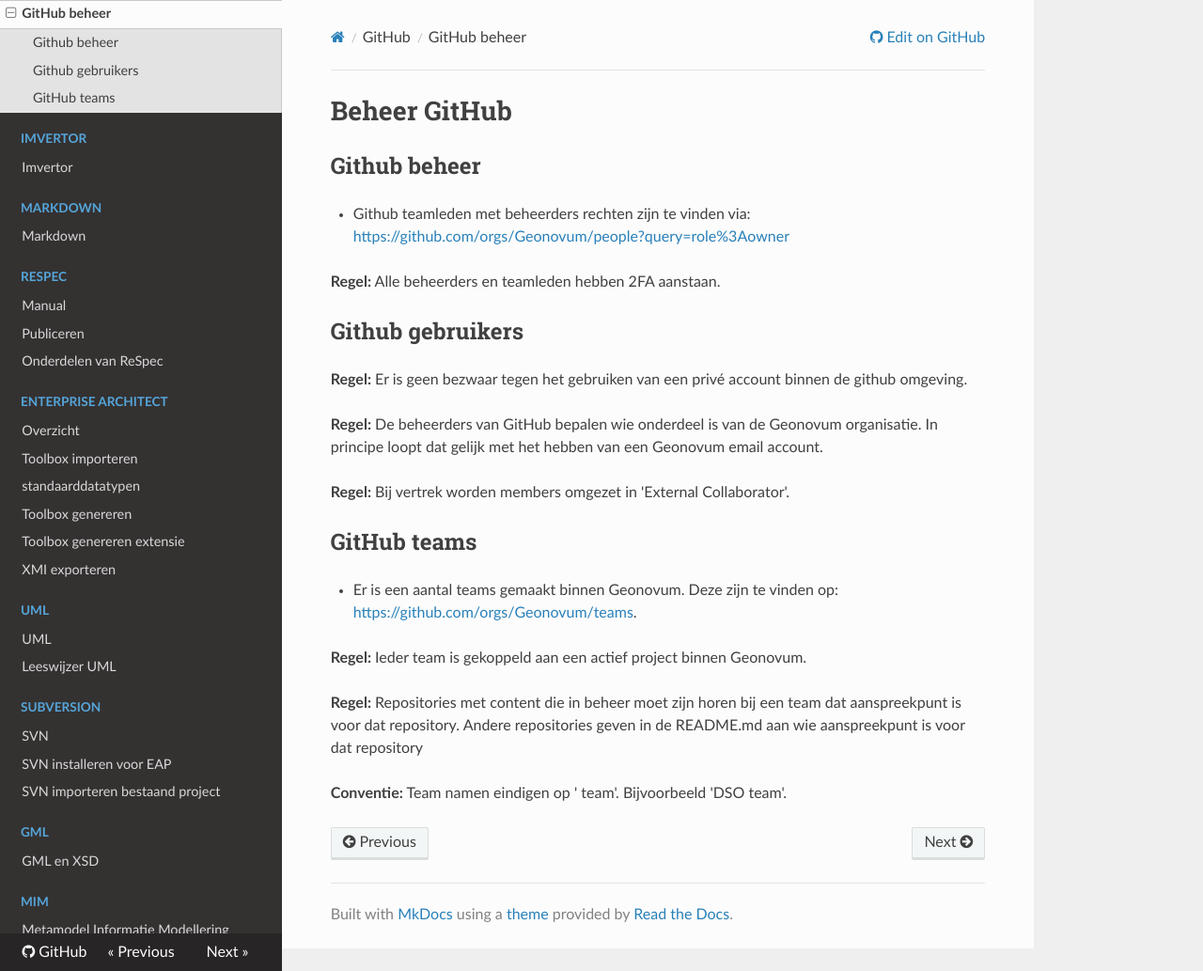
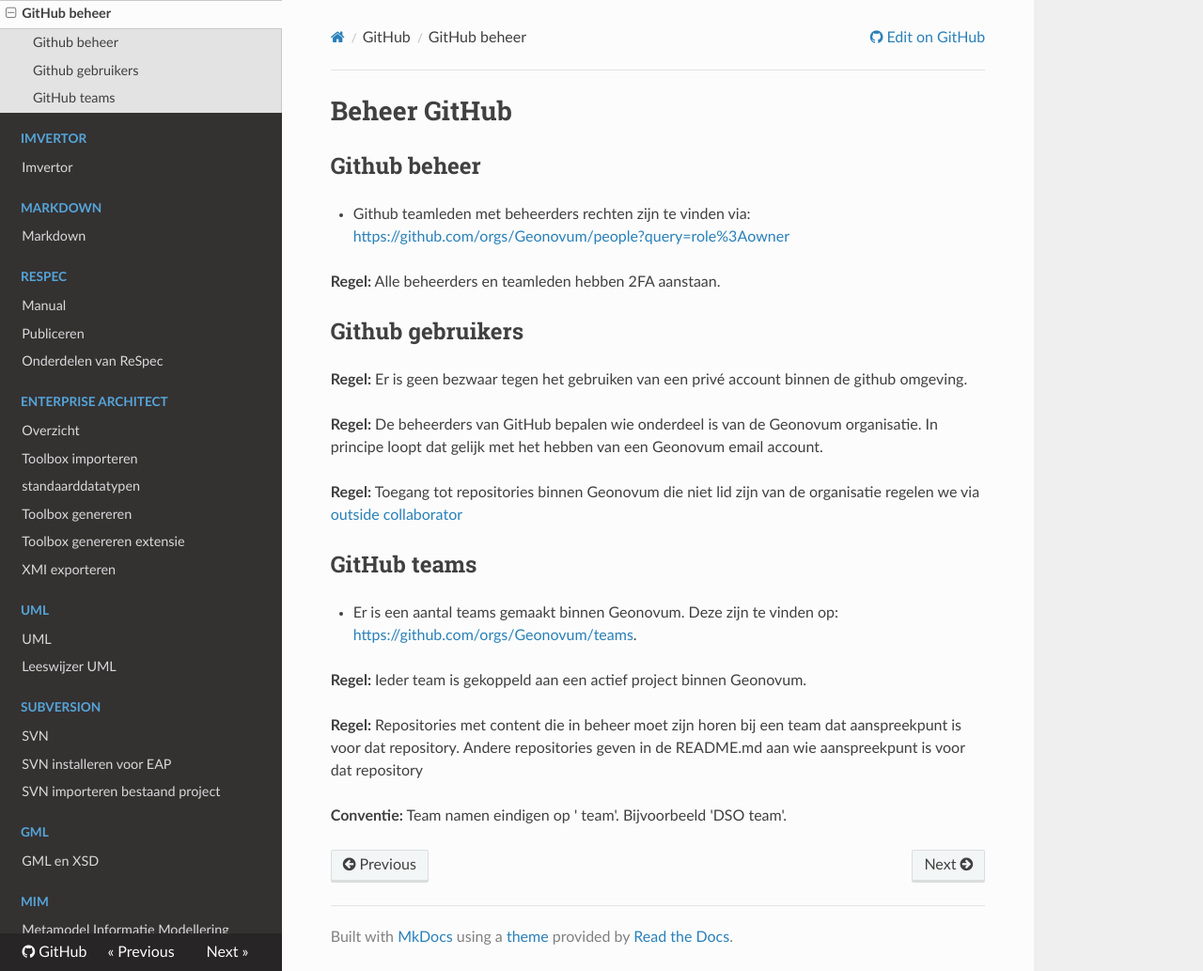
Before and after one commit to Geonovum/handleiding-tooling, an MkDocs documentation site: the page built from docs/GitHub/GitHub-beheer.md, in a window 1280 px wide and 1033 px high. Shown: the whole window at 94% size. Built offline with MkDocs 1.6.1, drawn with Linux system fonts in a browser that asks for light colours; nearby versions of some CDN libraries.

Commit message:
beheerregels gebruikers github aangepast.

```diff
--- a/docs/GitHub/GitHub-beheer.md
+++ b/docs/GitHub/GitHub-beheer.md
@@ -10,10 +10,11 @@
 
 **Regel:** Er is geen bezwaar tegen het gebruiken van een privé account binnen de github omgeving.
 
-**Regel:** De beheerders van GitHub bepalen wie onderdeel is van de Geonovum organisatie. In principe loopt dat
-gelijk met het hebben van een Geonovum email account.
+**Regel:** De beheerders van GitHub bepalen wie onderdeel is van de Geonovum
+organisatie. In principe loopt dat gelijk met het hebben van een Geonovum email
+account.
 
-**Regel:** Bij vertrek worden members omgezet in 'External Collaborator'.
+**Regel:** Toegang tot repositories binnen Geonovum die niet lid zijn van de organisatie regelen we via [outside collaborator](https://docs.github.com/en/organizations/managing-user-access-to-your-organizations-repositories/managing-outside-collaborators/adding-outside-collaborators-to-repositories-in-your-organization#about-outside-collaborators)
 
 ## GitHub teams
 
```
